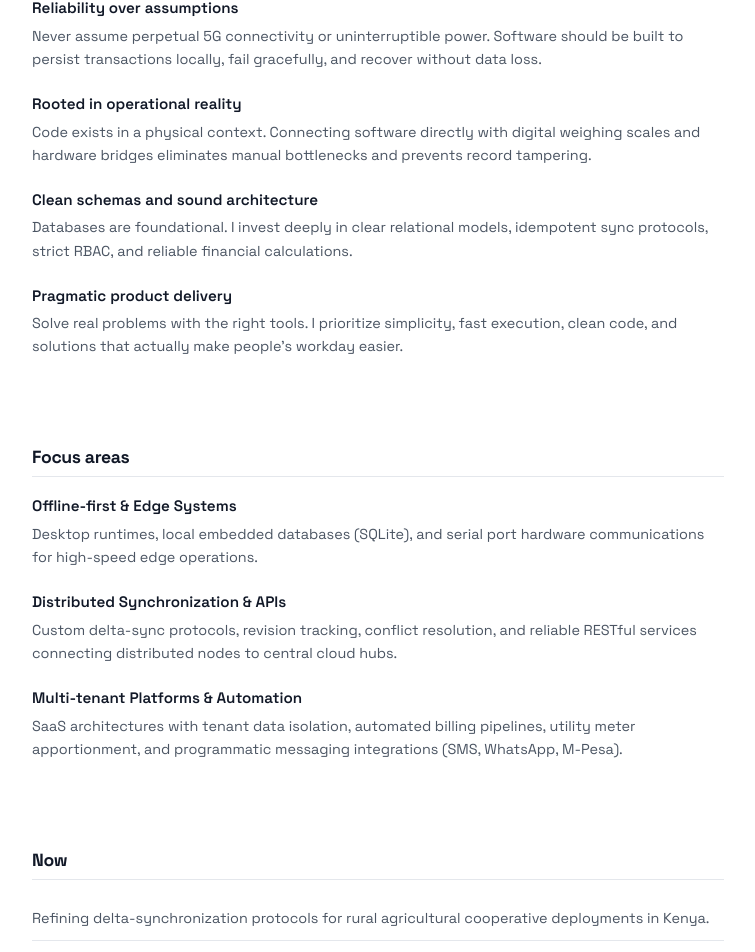
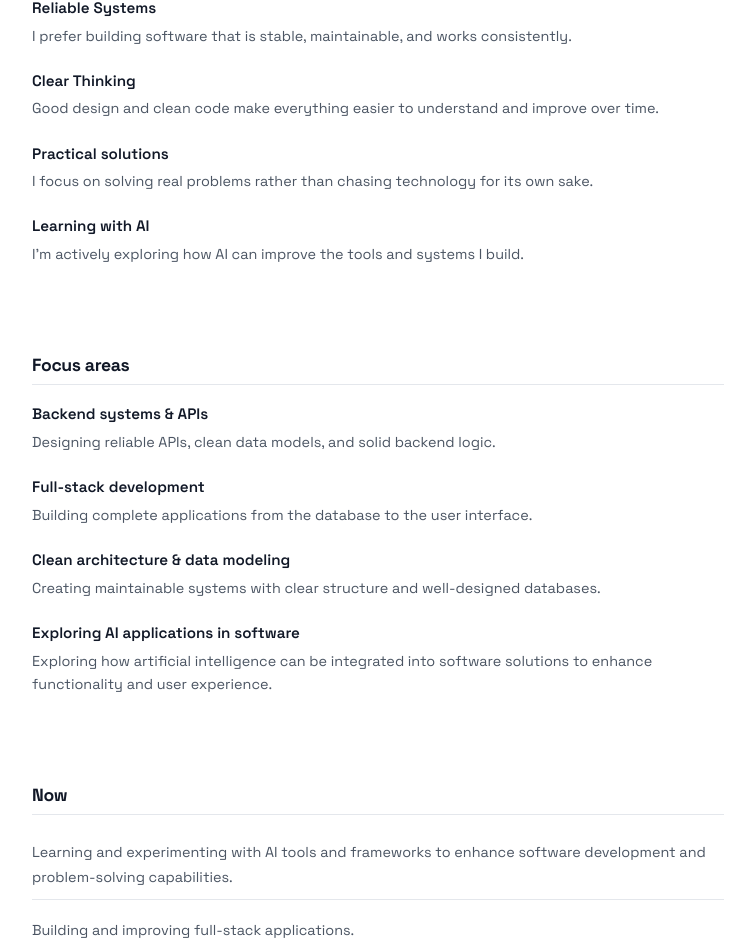
Before and after one commit to Ian-Kimani/Ian-Portfolio, a React (Vite) app: page /about in a window 1280 px wide. Shown: the part 580-1532 px from the top of the page, without its empty margins (262-1017 px from the left). Built offline with nearby package versions, Linux system fonts and the light colour scheme.

Commit message:
update: refresh home intro, project summaries, and core principles

```diff
--- a/src/data/projects.js
+++ b/src/data/projects.js
@@ -3,13 +3,13 @@ const projects = [
     slug: "kahawamanager-edge",
     id: "01",
     title: "KahawaManager Edge",
-    year: "2026",
+    year: "2025",
     category: "Coffee Factory IoT & Edge Runtime",
     summary:
       "Offline-first desktop system for coffee factories. Connects directly to digital weighing scales + thermal printers , records deliveries locally (even during power/internet outages), prints receipts, and sends SMS confirmations to farmers.",
     description:
       "An offline-first desktop application engineered for rural coffee factories across Kenya. Interfacing directly with digital weighing scales and thermal receipt printers, it captures unalterable delivery weights even in areas with zero internet connectivity.",
-    stack: ["Python", "CustomTkinter", "SQLite / PostgreSQL", "PySerial", "ESC/POS", "Threading"],
+    stack: ["Python", "CustomTkinter", "PostgreSQL", "PySerial", "ESC/POS", "Threading"],
     image: "/images/kahawa_manager_edge.png",
     altText: "KahawaManager Edge desktop interface showing hardware integration and coffee weighing data",
     seoTitle: "KahawaManager Edge | Offline Desktop & Hardware Integration | Ian Kimani",
@@ -23,9 +23,9 @@ const projects = [
     caseStudy: {
       tagline: "Bridging physical industrial hardware with resilient offline data capture in rural factories.",
       problem:
-        "Rural coffee factories in Kenya often face frequent electrical outages and no cellular connectivity. Under traditional manual operations, thousands of smallholder farmers queue for hours while clerks handwrite delivery receipts in paper ledgers. This manual process causes severe administrative bottlenecks, arithmetic errors, and vulnerability to weight manipulation at the weighing station.",
+        "Rural coffee factories in Kenya often face frequent electrical outages and no cellular connectivity. Under traditional manual operations, thousands of smallholder farmers queue for hours while clerks handwrite delivery receipts in paper ledgers. This manual process causes severe time wastage, arithmetic errors, and vulnerability to weight manipulation at the weighing station.",
       architecture:
-        "Engineered as a standalone offline-first desktop application utilizing Python and CustomTkinter, backed by a local SQLite/PostgreSQL engine designed to guarantee zero data loss. The core technical foundation is direct serial hardware integration using `PySerial`, communicating over RS-232/USB with industrial digital weighing indicators. A dedicated multithreaded architecture isolates hardware polling from the UI event loop, ensuring sub-second response times without locking.",
+        "Engineered as a standalone offline-first desktop application utilizing Python and CustomTkinter, backed by a local PostgreSQL engine designed to guarantee zero data loss. The core technical foundation is direct serial hardware integration using `PySerial`, communicating over RS-232/USB with industrial digital weighing indicators. A dedicated multithreaded architecture isolates hardware polling from the UI event loop, ensuring sub-second response times without locking.",
       solution:
         "When a farmer places cherry sacks onto the weighing platform, the software queries the digital scale via serial protocols, locks the tare and gross weights, records an immutable delivery entry, and immediately prints a serialized duplicate receipt using an ESC/POS thermal printer. If cellular internet is momentarily detected, it queues SMS notifications. Even if the factory operates offline for weeks, weighing operations continue uninterrupted at full velocity.",
       highlights: [
@@ -61,7 +61,7 @@ const projects = [
     caseStudy: {
       tagline: "Consolidating distributed rural factory nodes through conflict-aware synchronization.",
       problem:
-        "While local factory stations run reliably offline on KahawaManager Edge, cooperative society chairmen and financial managers need central visibility over multiple dispersed wet mills. Consolidating season yields, auditing store requisitions, and issuing timely mobile money payouts to thousands of farmers previously required physical paper couriers or fragile spreadsheets.",
+        "While local factory stations run reliably offline on KahawaManager Edge, cooperative society chairmen and financial managers need central visibility over multiple dispersed coffee deliveries in the factory. Consolidating season yields, auditing store requisitions, and issuing timely mobile money payouts to thousands of farmers previously required physical paper couriers or fragile spreadsheets.",
       architecture:
         "Built with Node.js, Express, and PostgreSQL, the platform implements a custom Delta Sync protocol based on monotonically increasing revision tokens and idempotent payload processing. Whenever an edge machine establishes intermittent internet access, it submits compressed incremental logs. The cloud sync gateway processes batches inside ACID database transactions, preventing double-entry and handling intermittent packet loss gracefully.",
       solution:
--- a/src/pages/About.jsx
+++ b/src/pages/About.jsx
@@ -49,27 +49,27 @@ export default function About() {
             <h2 className="about-section__title">Values &amp; Engineering Philosophy</h2>
             <div className="values-grid">
               <div className="value-item">
-                <p className="value-item__title">Reliability over assumptions</p>
+                <p className="value-item__title">Reliable Systems</p>
                 <p className="value-item__desc">
-                  Never assume perpetual 5G connectivity or uninterruptible power. Software should be built to persist transactions locally, fail gracefully, and recover without data loss.
+                  I prefer building software that is stable, maintainable, and works consistently.
                 </p>
               </div>
               <div className="value-item">
-                <p className="value-item__title">Rooted in operational reality</p>
+                <p className="value-item__title">Clear Thinking</p>
                 <p className="value-item__desc">
-                  Code exists in a physical context. Connecting software directly with digital weighing scales and hardware bridges eliminates manual bottlenecks and prevents record tampering.
+                  Good design and clean code make everything easier to understand and improve over time.
                 </p>
               </div>
               <div className="value-item">
-                <p className="value-item__title">Clean schemas and sound architecture</p>
+                <p className="value-item__title">Practical solutions</p>
                 <p className="value-item__desc">
-                  Databases are foundational. I invest deeply in clear relational models, idempotent sync protocols, strict RBAC, and reliable financial calculations.
+                  I focus on solving real problems rather than chasing technology for its own sake.
                 </p>
               </div>
               <div className="value-item">
-                <p className="value-item__title">Pragmatic product delivery</p>
+                <p className="value-item__title">Learning with AI</p>
                 <p className="value-item__desc">
-                  Solve real problems with the right tools. I prioritize simplicity, fast execution, clean code, and solutions that actually make people's workday easier.
+                  I’m actively exploring how AI can improve the tools and systems I build.
                 </p>
               </div>
             </div>
@@ -80,21 +80,27 @@ export default function About() {
             <h2 className="about-section__title">Focus areas</h2>
             <div className="values-grid">
               <div className="value-item">
-                <p className="value-item__title">Offline-first &amp; Edge Systems</p>
+                <p className="value-item__title">Backend systems  &amp; APIs</p>
                 <p className="value-item__desc">
-                  Desktop runtimes, local embedded databases (SQLite), and serial port hardware communications for high-speed edge operations.
+                  Designing reliable APIs, clean data models, and solid backend logic.
                 </p>
               </div>
               <div className="value-item">
-                <p className="value-item__title">Distributed Synchronization &amp; APIs</p>
+                <p className="value-item__title">Full-stack development</p>
                 <p className="value-item__desc">
-                  Custom delta-sync protocols, revision tracking, conflict resolution, and reliable RESTful services connecting distributed nodes to central cloud hubs.
+                  Building complete applications from the database to the user interface.
                 </p>
               </div>
               <div className="value-item">
-                <p className="value-item__title">Multi-tenant Platforms &amp; Automation</p>
+                <p className="value-item__title">Clean architecture &amp; data modeling </p>
                 <p className="value-item__desc">
-                  SaaS architectures with tenant data isolation, automated billing pipelines, utility meter apportionment, and programmatic messaging integrations (SMS, WhatsApp, M-Pesa).
+                  Creating maintainable systems with clear structure and well-designed databases.
+                </p>
+              </div>
+              <div className="value-item">
+                <p className="value-item__title">Exploring AI applications in software</p>
+                <p className="value-item__desc">
+                  Exploring how artificial intelligence can be integrated into software solutions to enhance functionality and user experience.
                 </p>
               </div>
             </div>
@@ -105,13 +111,13 @@ export default function About() {
             <h2 className="about-section__title">Now</h2>
             <ul className="now-list">
               <li>
-                Refining delta-synchronization protocols for rural agricultural cooperative deployments in Kenya.
+                Learning and experimenting with AI tools and frameworks to enhance software development and problem-solving capabilities.
               </li>
               <li>
-                Developing automated financial reconciliations and payment gateway pipelines.
+                Building and improving full-stack applications.
               </li>
               <li>
-                Exploring low-power telemetry, local-first web architectures, and system resilience.
+                Exploring better ways to design clean and maintainable systems.
               </li>
             </ul>
           </div>
--- a/src/pages/Home.jsx
+++ b/src/pages/Home.jsx
@@ -12,7 +12,7 @@ export default function Home() {
   return (
     <>
       <SEO
-        title="Ian Kimani - Software Engineer | Full-Stack & Offline-First Systems"
+        title="Ian Kimani - Software Engineer | Full-Stack & AI"
         description="Ian Kimani is a software engineer based in Nairobi, Kenya, building practical offline-first systems, distributed sync architectures, and multi-tenant platforms."
         url="https://iankimani.me/"
       />
@@ -27,7 +27,7 @@ export default function Home() {
             <div className="intro__text">
               <h1 className="intro__greeting">Hi, I'm Ian</h1>
               <p className="intro__role">
-                Software Engineer | Full-Stack &amp; Offline-First Systems
+                Software Engineer | Full-Stack &amp; AI
               </p>
               <div className="intro__bio">
                 <p>
```
